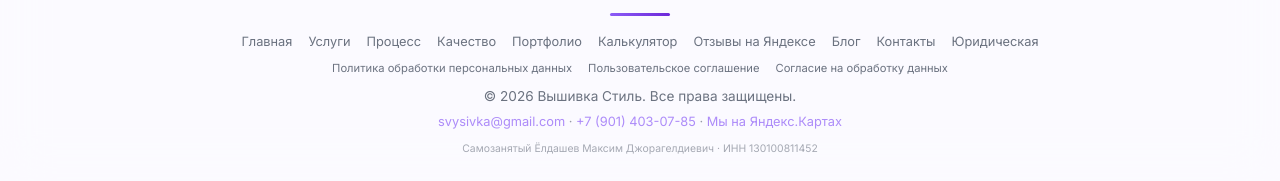
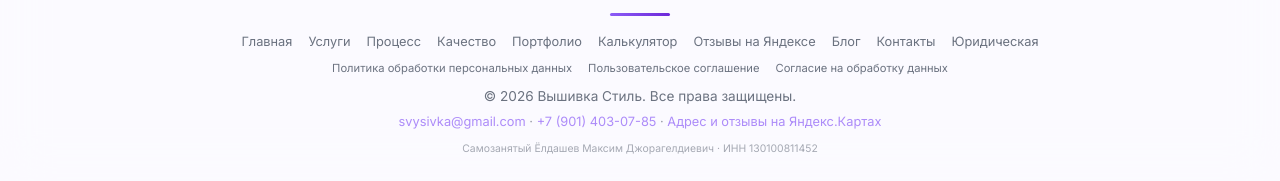
Before and after one commit to imaklain-pixel/stylevishivka, a plain HTML site: page 404.html in a window 1280 px wide. Shown: the part 911-1092 px from the top of the page. Drawn offline with Linux system fonts and the light colour scheme.

Commit message:
Use first-person singular and clarify service wording

```diff
--- a/404.html
+++ b/404.html
@@ -274,7 +274,7 @@
             <a href="consent.html">Согласие на обработку данных</a>
         </div>
         <p>© 2026 Вышивка Стиль. Все права защищены.</p>
-        <p style="font-size:0.8rem; opacity:0.7; margin-top:4px;"><a href="mailto:svysivka@gmail.com">svysivka@gmail.com</a> · <a href="tel:+79014030785">+7 (901) 403-07-85</a> · <a href="https://yandex.ru/maps/org/vyshivka_stil/22709636031/" target="_blank" rel="noopener">Мы на Яндекс.Картах</a></p>
+        <p style="font-size:0.8rem; opacity:0.7; margin-top:4px;"><a href="mailto:svysivka@gmail.com">svysivka@gmail.com</a> · <a href="tel:+79014030785">+7 (901) 403-07-85</a> · <a href="https://yandex.ru/maps/org/vyshivka_stil/22709636031/" target="_blank" rel="noopener">Адрес и отзывы на Яндекс.Картах</a></p>
         <p class="footer-req">Самозанятый Ёлдашев Максим Джорагелдиевич · ИНН 130100811452</p>
     </div>
 </footer>
```
